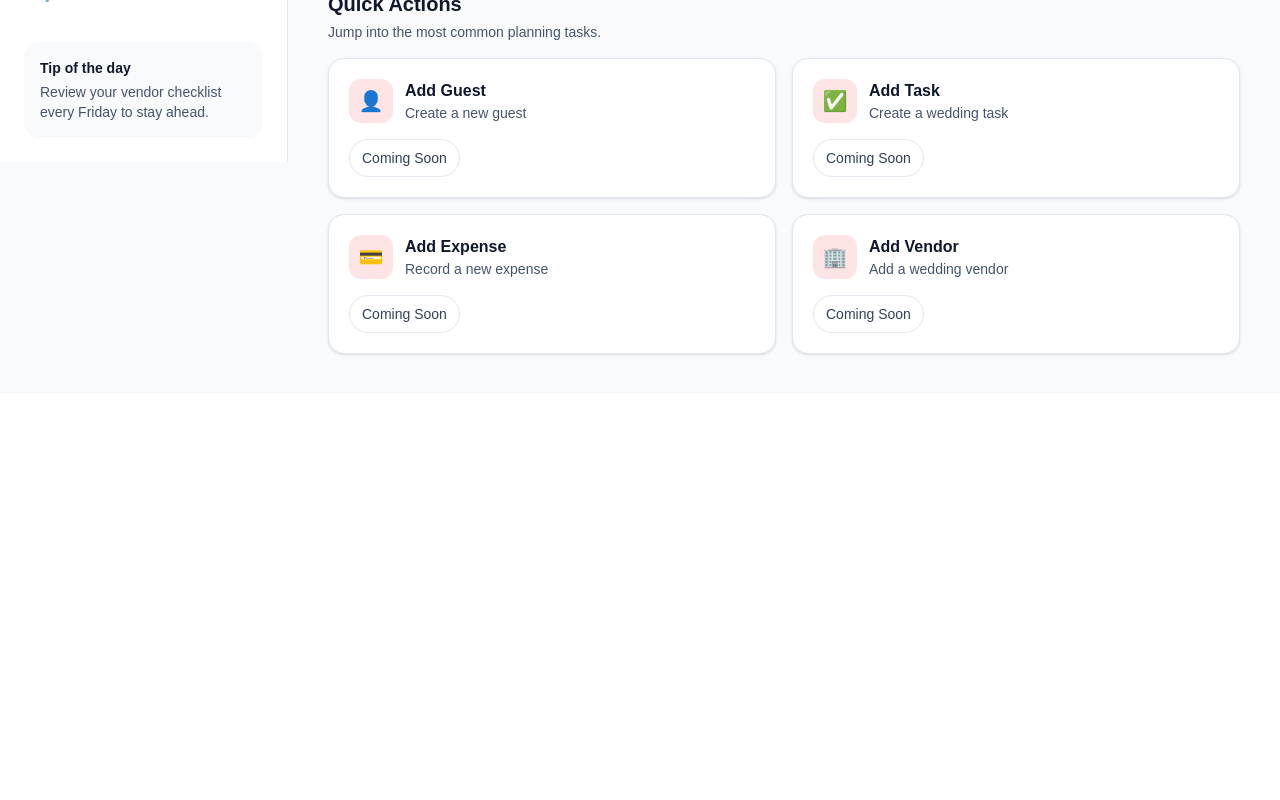
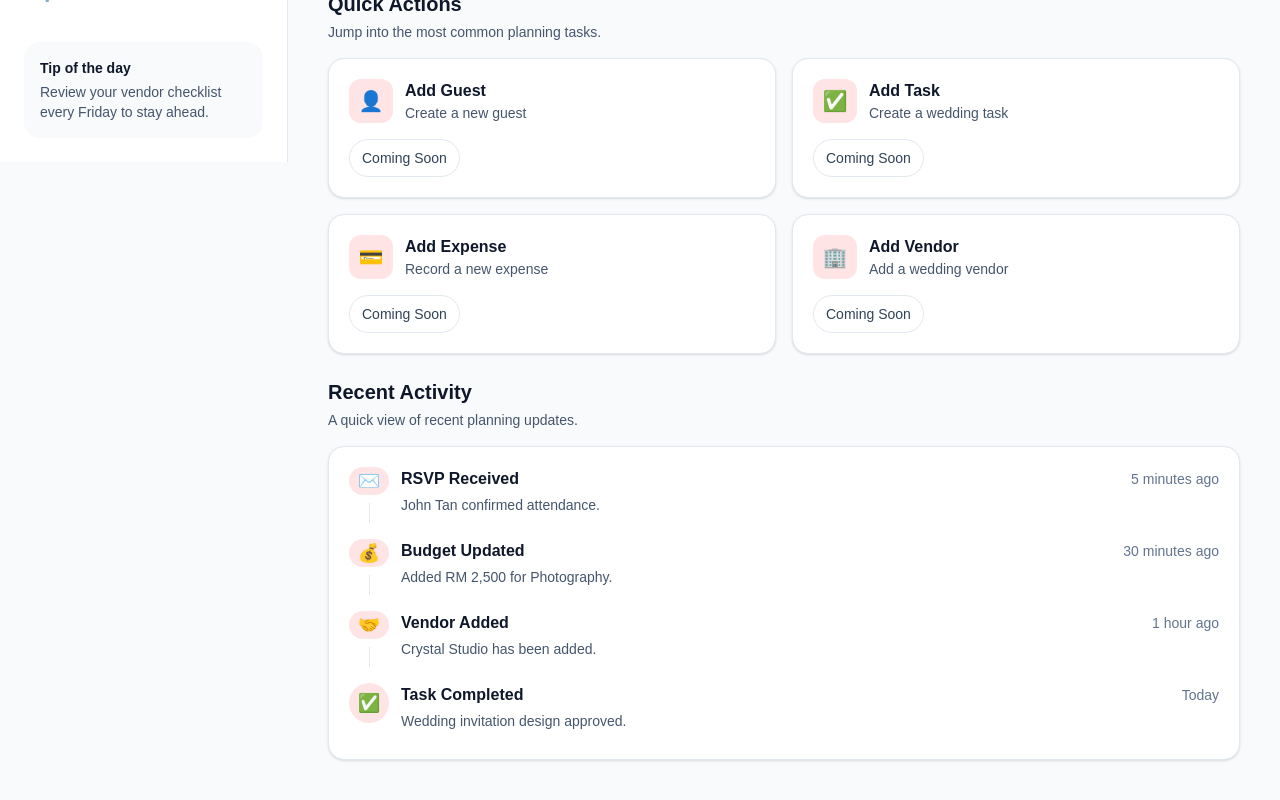
Before and after one commit to RCEventPlanner/WeddingPlanningOS, a Next.js app: page / in a window 1280 px wide. Shown: the part 638-1438 px from the top of the page. Before the commit the page ends 1032 px from the top, so only its background shows below. Built offline with nearby package versions, Linux system fonts and the light colour scheme.

Commit message:
Add recent activity component

```diff
--- a/app/page.tsx
+++ b/app/page.tsx
@@ -1,5 +1,6 @@
 import { DashboardCard } from "../components/DashboardCard";
 import { QuickActions } from "../components/QuickActions";
+import { RecentActivity } from "../components/RecentActivity";
 import { Sidebar } from "../components/Sidebar";
 import { TopNav } from "../components/TopNav";
 import { WeddingHeader } from "../components/WeddingHeader";
@@ -72,6 +73,7 @@ export default function Home() {
         </div>
 
         <QuickActions />
+        <RecentActivity />
       </main>
     </div>
   );
--- /dev/null
+++ b/components/RecentActivity.tsx
@@ -0,0 +1,71 @@
+type ActivityItem = {
+  title: string;
+  description: string;
+  time: string;
+  icon: string;
+};
+
+const activities: ActivityItem[] = [
+  {
+    title: "RSVP Received",
+    description: "John Tan confirmed attendance.",
+    time: "5 minutes ago",
+    icon: "✉️",
+  },
+  {
+    title: "Budget Updated",
+    description: "Added RM 2,500 for Photography.",
+    time: "30 minutes ago",
+    icon: "💰",
+  },
+  {
+    title: "Vendor Added",
+    description: "Crystal Studio has been added.",
+    time: "1 hour ago",
+    icon: "🤝",
+  },
+  {
+    title: "Task Completed",
+    description: "Wedding invitation design approved.",
+    time: "Today",
+    icon: "✅",
+  },
+];
+
+export function RecentActivity() {
+  return (
+    <section className="mt-6">
+      <div className="mb-4">
+        <h2 className="text-xl font-semibold text-slate-900">Recent Activity</h2>
+        <p className="mt-1 text-sm text-slate-600">
+          A quick view of recent planning updates.
+        </p>
+      </div>
+
+      <div className="rounded-2xl border border-slate-200 bg-white p-4 shadow-sm sm:p-5">
+        <div className="space-y-4">
+          {activities.map((activity, index) => (
+            <div key={activity.title} className="flex gap-3">
+              <div className="flex flex-col items-center">
+                <div className="flex h-10 w-10 items-center justify-center rounded-full bg-rose-100 text-lg">
+                  {activity.icon}
+                </div>
+                {index < activities.length - 1 ? (
+                  <div className="mt-2 h-full w-px bg-slate-200" />
+                ) : null}
+              </div>
+
+              <div className="flex-1 pb-2">
+                <div className="flex flex-col gap-1 sm:flex-row sm:items-center sm:justify-between">
+                  <h3 className="font-semibold text-slate-900">{activity.title}</h3>
+                  <span className="text-sm text-slate-500">{activity.time}</span>
+                </div>
+                <p className="mt-1 text-sm text-slate-600">{activity.description}</p>
+              </div>
+            </div>
+          ))}
+        </div>
+      </div>
+    </section>
+  );
+}
```
